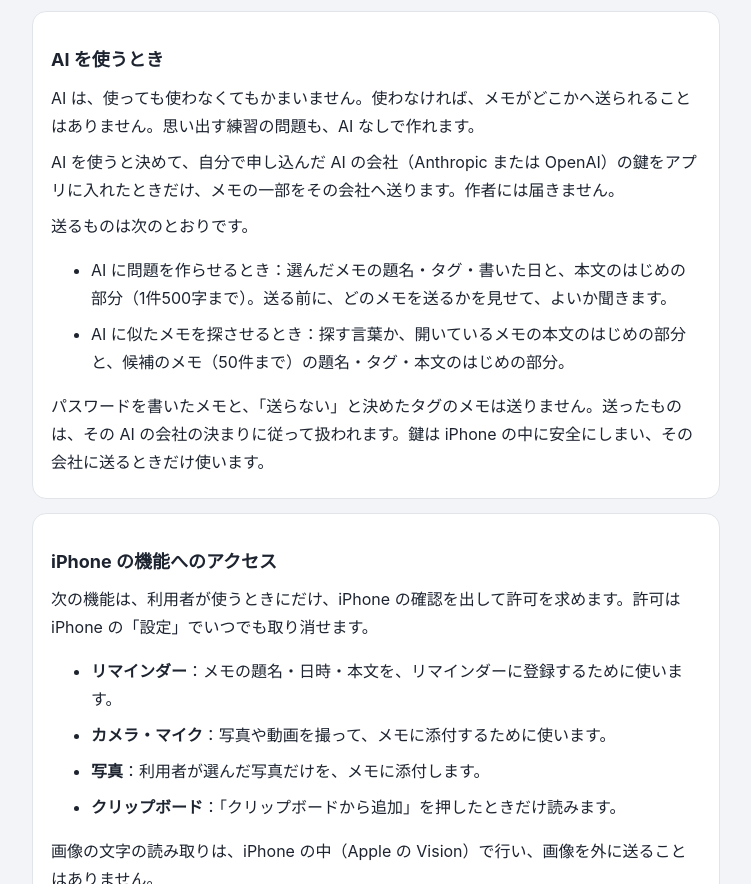
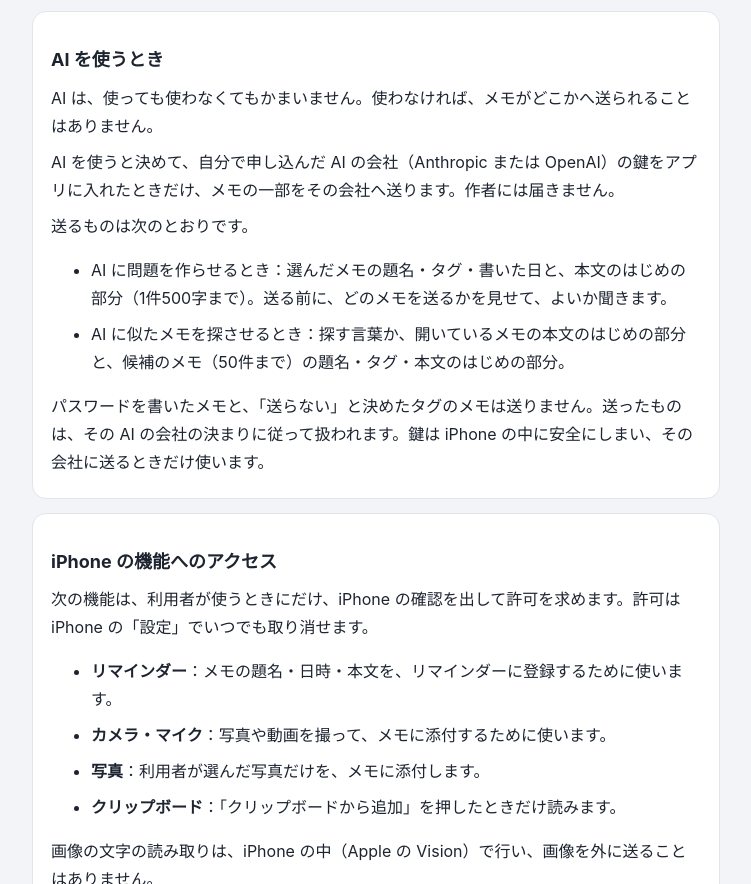
Before and after one commit to takeshi0206/memosche-site, a plain HTML site: page privacy.html in a window 1280 px wide. Shown: the part 1455-2339 px from the top of the page, without its empty margins (264-1015 px from the left). Drawn offline with Linux system fonts and the light colour scheme.

Commit message:
Site: hold the 'questions without AI' sentence until K-142 ships
Co-Authored-By: Claude Opus 5.5 <noreply@anthropic.com>

```diff
--- a/privacy.html
+++ b/privacy.html
@@ -48,7 +48,7 @@
 
   <section>
     <h2>AI を使うとき</h2>
-    <p>AI は、使っても使わなくてもかまいません。使わなければ、メモがどこかへ送られることはありません。思い出す練習の問題も、AI なしで作れます。</p>
+    <p>AI は、使っても使わなくてもかまいません。使わなければ、メモがどこかへ送られることはありません。</p>
     <p>AI を使うと決めて、自分で申し込んだ AI の会社（Anthropic または OpenAI）の鍵をアプリに入れたときだけ、メモの一部をその会社へ送ります。作者には届きません。</p>
     <p>送るものは次のとおりです。</p>
     <ul>
```
